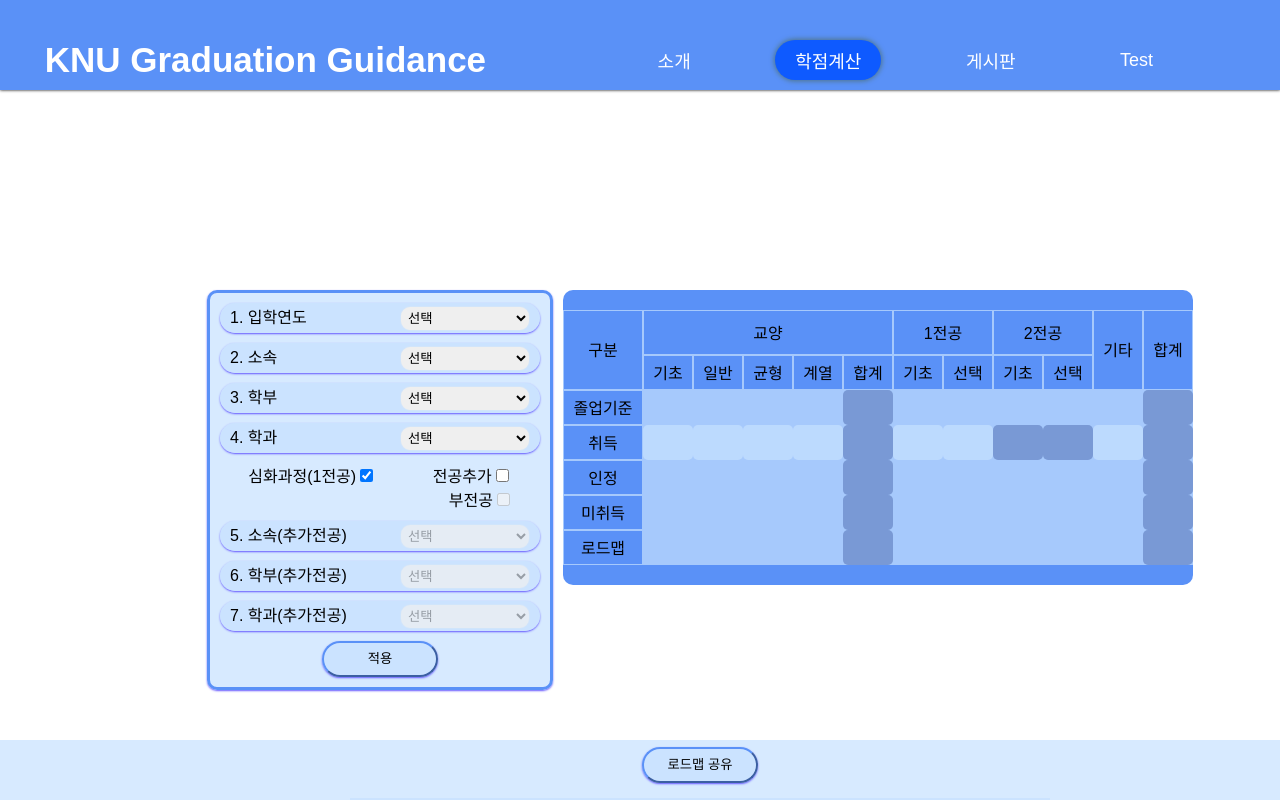
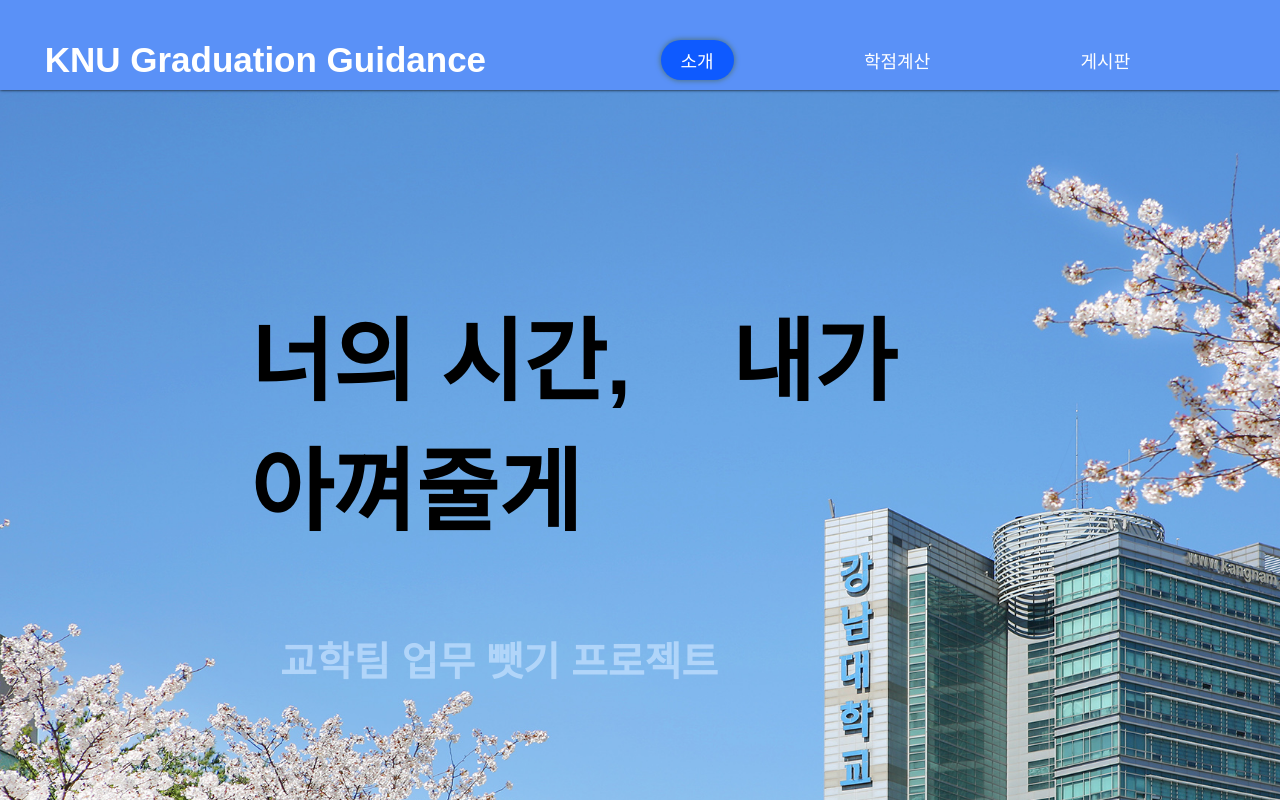
Before and after one commit to rogi-rogi/KNU_Graduation_Guidance, a React (Create React App) app: page / in a window 1280 px wide. Shown: the top 800 px of the page. Built offline with nearby package versions, Linux system fonts and the light colour scheme; a web font is replaced by a local one.

Commit message:
로딩페이지 생성

```diff
--- a/src/App.js
+++ b/src/App.js
@@ -1,11 +1,11 @@
 import { useEffect, useState } from "react";
 import "./global.scss";
-import LoadPage from "./pages/LoadPage";
 import Home from "./pages/Home";
+import LoadPage from "./components/intro/LoadPage";
 
 const App = () => {
   const [isLoad, setIsLoad] = useState(true);
-  const LOAD_MIN_SEC = 1000;
+  const LOAD_MIN_SEC = 1200;
 
   useEffect(() => {
     const load = () =>
@@ -18,8 +18,8 @@ const App = () => {
 
   return (
     <div className="App">
-      {/* {isLoad && <LoadPage />} */}
-      <Home />
+      {isLoad && <LoadPage />}
+      {!isLoad && <Home />}
     </div>
   );
 };
--- a/src/components/calc-credit/CalcSlide.js
+++ b/src/components/calc-credit/CalcSlide.js
@@ -4,6 +4,7 @@ import GroupContext from "../../contexts/GroupContext";
 import CalcTable from "./calc-table/CalcTable";
 import LoadMapWrapper from "./load-map/LoadMapWrapper";
 import CalcFilter from "./calc-filter/CalcFilter";
+import axios from "axios";
 
 const CalcSlide = ({ onClick, pocketSubjectList, setPocketSubjectList }) => {
   const { groupState } = useContext(GroupContext);
@@ -375,7 +376,7 @@ const CalcSlide = ({ onClick, pocketSubjectList, setPocketSubjectList }) => {
       }
     }
   };
-  const handleOnClickPickSubject = (pickSubject, selectSemester) => {
+  const handleOnClickPickSubject = (pickSubject) => {
     // loadMapSubjetList에 대한 검증은 불필요
     const newLoadMapCredit = loadMapCredit;
     if (pickSubject.id === selectMajor) {
@@ -406,6 +407,10 @@ const CalcSlide = ({ onClick, pocketSubjectList, setPocketSubjectList }) => {
     loadMapCredit,
     majorType,
   };
+  const shareLoadMapCredit = async () => {
+    await axios.patch(`http://localhost:3001/share`, pocketSubjectList);
+    onClick(2);
+  };
   return (
     <>
       <div className="calc-slide-wrapper">
@@ -413,7 +418,7 @@ const CalcSlide = ({ onClick, pocketSubjectList, setPocketSubjectList }) => {
         <CalcTable creditInfo={creditInfo} handleCalcTable={handleCalcTable} />
       </div>
       <div className="loadmap-slide-wrapper">
-        <button className="share-wrapper" onClick={() => onClick(2)}>
+        <button className="share-wrapper" onClick={shareLoadMapCredit}>
           로드맵 공유
         </button>
         <LoadMapWrapper
--- /dev/null
+++ b/src/components/intro/LoadPage.js
@@ -0,0 +1,11 @@
+import "../../pages/Page.scss";
+
+const LoadPage = () => {
+  return (
+    <div className="page-load">
+      <div className="load-wrapper">로딩중...</div>
+    </div>
+  );
+};
+
+export default LoadPage;
--- a/src/components/intro/intro.scss
+++ b/src/components/intro/intro.scss
@@ -191,3 +191,25 @@
     font-size: 20px;
   }
 }
+
+.page-load {
+  height: 100vh;
+  display: flex;
+  flex-direction: column;
+  justify-content: center;
+  align-items: center;
+  animation: fadeOut 1.3s ease-in-out;
+  background-color: $DISABLED_COLOR;
+  .load-wrapper {
+    font-size: 80px;
+  }
+  @keyframes fadeOut {
+    from {
+      opacity: 1;
+    }
+    to {
+      opacity: 0;
+      transform: translateY(-800px);
+    }
+  }
+}
--- a/src/pages/Home.js
+++ b/src/pages/Home.js
@@ -8,8 +8,8 @@ import BoardPage from "./BoardPage.js";
 import TestPage from "./TestPage.js";
 
 const Home = () => {
-  const titles = ["소개", "학점계산", "게시판", "Test"];
-  const [pageNum, setPageNum] = useState(1);
+  const titles = ["소개", "학점계산", "게시판"];
+  const [pageNum, setPageNum] = useState(0);
 
   const [pocketSubjectList, setPocketSubjectList] = useState([
     [],
--- a/src/pages/LoadPage.js
+++ /dev/null
@@ -1,7 +0,0 @@
-import "./Page.scss";
-
-const LoadPage = () => {
-  return <div className="page-load">로딩ing...</div>;
-};
-
-export default LoadPage;
```
Also changed, not shown: database.json (+11 -1 lines), src/pages/BoardPage.js (+10 -10 lines).
